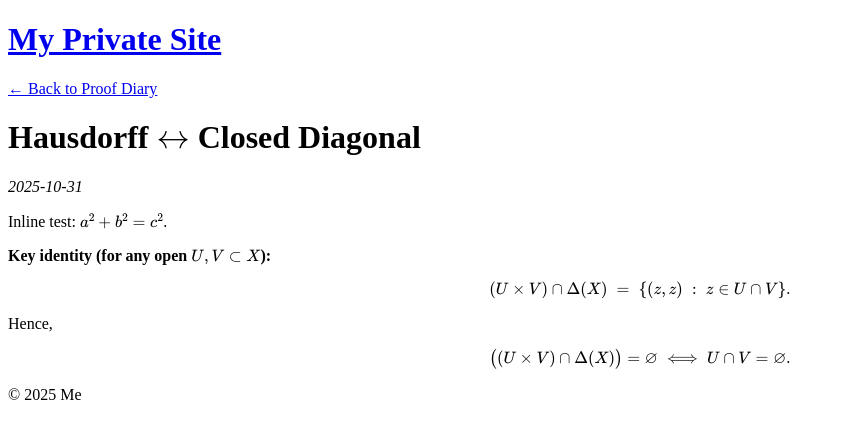
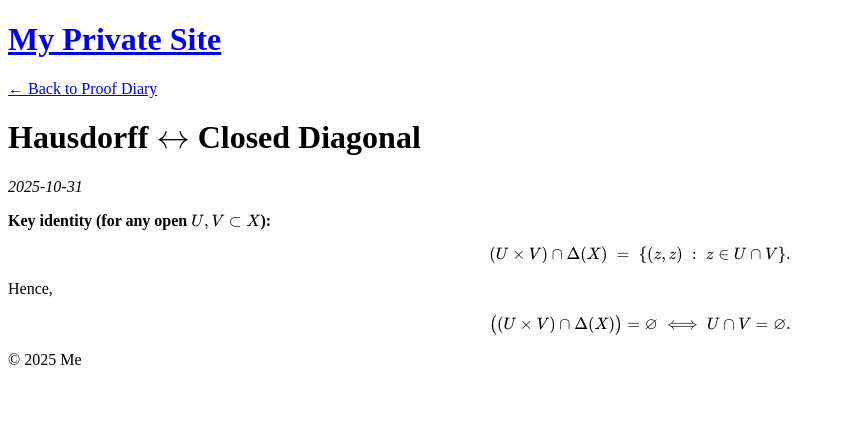
Before and after one commit to BbangBongG/private-site, a Jekyll site: the page built from _proof-diary/hausdorff-diagonal.md, in a window 1280 px wide. Shown: the top 439 px of the page, without its empty margins (0-845 px from the left). Built offline with Jekyll 4.4.1, drawn with Linux system fonts in a browser that asks for light colours.

Commit message:
Remove inline test from hausdorff-diagonal.md
Removed inline test from the proof entry.

```diff
--- a/_proof-diary/hausdorff-diagonal.md
+++ b/_proof-diary/hausdorff-diagonal.md
@@ -3,8 +3,6 @@
 layout: proof_entry
 date: 2025-10-31
 ---
-
-Inline test: $a^2+b^2=c^2$.
 
 **Key identity (for any open $U,V \subset X$):**
 
```
